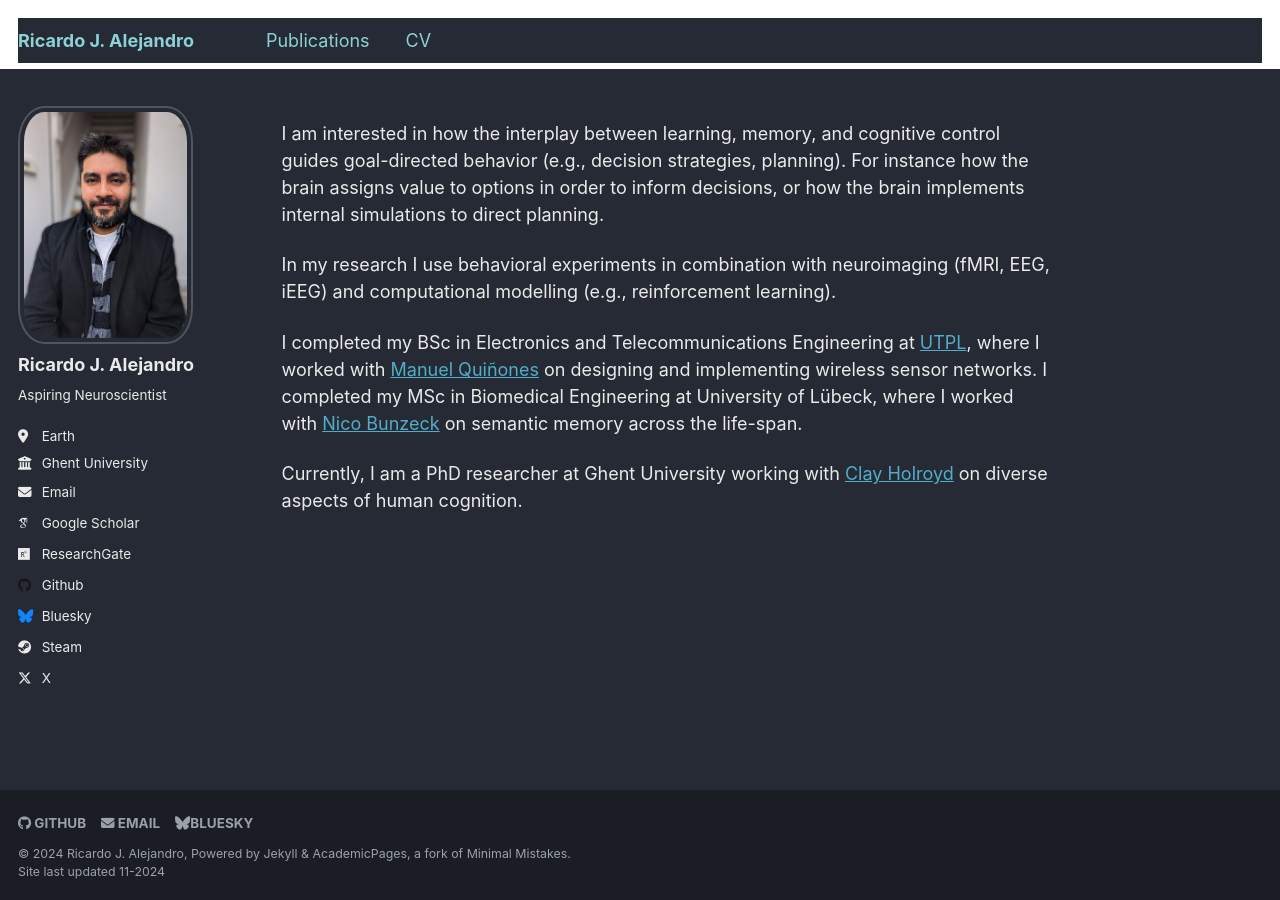
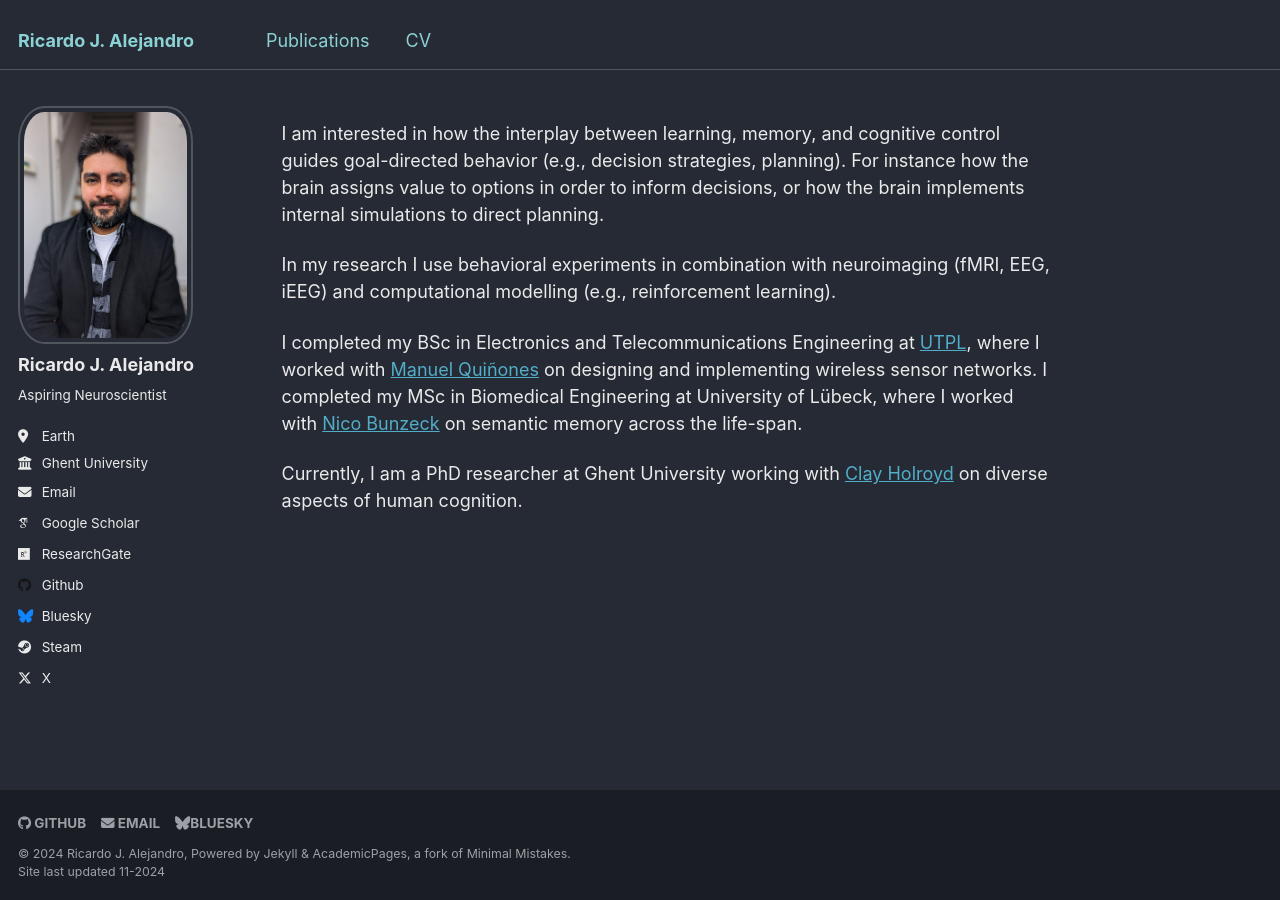
Before and after one commit to rjalejandro/rjalejandro.github.io, a Jekyll site: the page built from _pages/about.md, in a window 1280 px wide. Built offline with Jekyll 4.4.1, drawn with Linux system fonts in a browser that asks for light colours; some web fonts are replaced.

Commit message:
masthead color

```diff
--- a/_sass/_masthead.scss
+++ b/_sass/_masthead.scss
@@ -4,9 +4,9 @@
 
 .masthead {
   position: fixed;
-  background: white;
-  //border-bottom: 1px solid $border-color;
-  border-bottom: 1px solid $background-color;
+  //background: white;
+  background: $background-color;
+  border-bottom: 1px solid $border-color;
   height: $masthead-height;
   top: 0;
   width: 100%;
```
